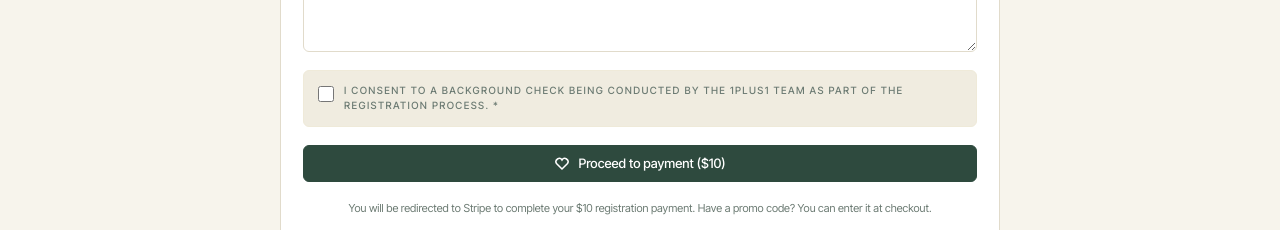
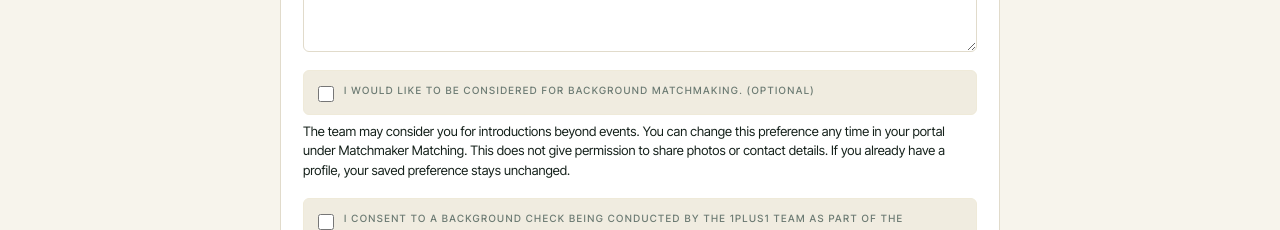
Before and after one commit to moeghashim/taaruf, a Next.js app: page /register in a window 1280 px wide. Shown: the part 1638-1868 px from the top of the page. Built offline with nearby package versions, Linux system fonts and the light colour scheme; no server answers.

Commit message:
feat: offer explicit matchmaking consent on new profile signup

```diff
--- a/convex/registrations.ts
+++ b/convex/registrations.ts
@@ -384,6 +384,7 @@ function legacyLookingForText(args: {
 export const create = mutation({
   args: { adminSecret: v.optional(v.string()),
     signupCapabilityHash: v.optional(v.string()),
+    backgroundMatchmakingOptIn: v.optional(v.boolean()),
     name: v.string(),
     age: v.optional(v.number()),
     dateOfBirth: v.optional(v.string()),
@@ -452,6 +453,10 @@ export const create = mutation({
     const registrationId = await ctx.db.insert("registrations", {
       applicantNumber: await nextApplicantNumber(ctx),
       publicApplicantNumber: await nextPublicApplicantNumber(ctx),
+      // Signup consent belongs only to a newly inserted profile. Never apply it
+      // in the existing-profile/event-registration branch above.
+      backgroundMatchmakingOptIn: args.backgroundMatchmakingOptIn === true,
+      backgroundMatchmakingConsentUpdatedAt: args.backgroundMatchmakingOptIn === undefined ? undefined : now,
       name: args.name.trim(),
       age,
       gender: args.gender,
--- a/src/app/api/create-checkout-session/route.ts
+++ b/src/app/api/create-checkout-session/route.ts
@@ -29,7 +29,12 @@ export async function POST(request: NextRequest) {
       photoSharingPermission,
       imageStorageIds,
       eventCode,
+      backgroundMatchmakingOptIn,
     } = body;
+
+    if (backgroundMatchmakingOptIn !== undefined && typeof backgroundMatchmakingOptIn !== "boolean") {
+      return NextResponse.json({ error: "Invalid matchmaking preference" }, { status: 400 });
+    }
 
     if (dateOfBirthError(dateOfBirth)) {
       return NextResponse.json({ error: "Enter a valid date of birth (age 18–99)." }, { status: 400 });
@@ -108,6 +113,7 @@ export async function POST(request: NextRequest) {
     // Save registration to Convex
     await convexClient.mutation(api.registrations.create, { adminSecret: getAdminSecret(),
       signupCapabilityHash: await getSignupUploadHash(),
+      backgroundMatchmakingOptIn,
       name,
       age,
       dateOfBirth,
--- a/src/components/applicant/matchmaker-matching.tsx
+++ b/src/components/applicant/matchmaker-matching.tsx
@@ -1,6 +1,7 @@
 "use client";
 import { useCallback, useEffect, useRef, useState } from "react";
 import Image from "next/image";
+import { matchmakingConsentLabel } from "@/lib/matchmaking-consent";
 import { isVisibleMatchmakerMatch, matchmakerArticleId, MATCHMAKER_UPDATED_EVENT } from "./matchmaker-notifications";
 import { ProfileRequirements } from "./profile-requirements";
 import { FactList } from "@/components/admin/primitives/fact-list";
@@ -81,7 +82,7 @@ export function MatchmakerMatching({ archived = false, onSessionExpired }: { arc
       {!loading && !data && <button className="btn" onClick={() => { setError(""); void load(); }}>Try again</button>}
       {data && <>
         <div>{archived && <p>Your profile is archived. You can still opt out of future background matchmaking; opting in requires restoring availability.</p>}<p>Alhamdulillah, 1 Plus 1 has several matchmakers who are dedicated to finding matches within the pool, beyond events. Please check the box below if you would like to be considered for background matches.</p>
-          <label style={{ display: "flex", alignItems: "start", gap: 10, marginTop: 16, paddingBlock: 8 }}><input type="checkbox" checked={data.optedIn} disabled={busy || loading || (archived && !data.optedIn)} onChange={event => void act({ action: "consent", optedIn: event.target.checked }, event.target.checked ? "You are now opted in to future background matches." : "You are opted out of future background matches.")} style={{ marginTop: 4, width: 18, height: 18, flexShrink: 0 }} /><span>I would like to be considered for background matchmaking.</span></label>
+          <label style={{ display: "flex", alignItems: "start", gap: 10, marginTop: 16, paddingBlock: 8 }}><input type="checkbox" checked={data.optedIn} disabled={busy || loading || (archived && !data.optedIn)} onChange={event => void act({ action: "consent", optedIn: event.target.checked }, event.target.checked ? "You are now opted in to future background matches." : "You are opted out of future background matches.")} style={{ marginTop: 4, width: 18, height: 18, flexShrink: 0 }} /><span>{matchmakingConsentLabel}</span></label>
           <p style={{ color: "var(--mute)", fontSize: 13 }}>You can opt out at any time. This changes future introductions only; use Withdraw on an individual match before contacts are shared. Existing shared-contact records remain available.</p>
           {data.consentUpdatedAt && <small>Preference saved {date(data.consentUpdatedAt)}</small>}
         </div>
--- a/src/components/registration-form.tsx
+++ b/src/components/registration-form.tsx
@@ -27,6 +27,8 @@ interface RegistrationEvent {
   endsAt: number;
 }
 
+import { matchmakingConsentLabel } from "@/lib/matchmaking-consent";
+
 interface RegistrationFormData {
   name: string;
   dateOfBirth: string;
@@ -45,6 +47,7 @@ interface RegistrationFormData {
   basicBio: string;
   photoSharingPermission: PhotoSharingPermission;
   backgroundCheckConsent: boolean;
+  backgroundMatchmakingOptIn: boolean;
 }
 
 const prayerOptions = [
@@ -108,6 +111,7 @@ export function RegistrationForm({ event }: { event?: RegistrationEvent | null }
       basicBio: "",
       photoSharingPermission: "",
       backgroundCheckConsent: false,
+      backgroundMatchmakingOptIn: false,
     } as RegistrationFormData,
     onSubmit: async ({ value }) => {
       if (uploadedImages.length < 1) {
@@ -140,6 +144,7 @@ export function RegistrationForm({ event }: { event?: RegistrationEvent | null }
             spouseRequirement3: value.spouseRequirement3,
             shareableBio: value.basicBio,
             photoSharingPermission: value.photoSharingPermission,
+            backgroundMatchmakingOptIn: value.backgroundMatchmakingOptIn,
             imageStorageIds: uploadedImages.map((image) => image.storageId),
             eventCode: event?.eventCode,
           }),
@@ -690,6 +695,30 @@ export function RegistrationForm({ event }: { event?: RegistrationEvent | null }
           )}
         </form.Field>
 
+        <form.Field name="backgroundMatchmakingOptIn">
+          {(field) => (
+            <div className="field">
+              <label htmlFor={field.name} className="consent">
+                <input
+                  id={field.name}
+                  type="checkbox"
+                  checked={field.state.value}
+                  onChange={(e) => field.handleChange(e.target.checked)}
+                  onBlur={field.handleBlur}
+                  aria-describedby="matchmaking-signup-help"
+                />
+                <span>{matchmakingConsentLabel} (Optional)</span>
+              </label>
+              <p id="matchmaking-signup-help">
+                The team may consider you for introductions beyond events. You can change this
+                preference any time in your portal under Matchmaker Matching. This does not
+                give permission to share photos or contact details. If you already have a profile,
+                your saved preference stays unchanged.
+              </p>
+            </div>
+          )}
+        </form.Field>
+
         <form.Field
           name="backgroundCheckConsent"
           validators={{
--- /dev/null
+++ b/src/lib/matchmaking-consent.ts
@@ -0,0 +1,2 @@
+// Shared wording for signup and the later editable portal preference.
+export const matchmakingConsentLabel = "I would like to be considered for background matchmaking.";
```
Also changed, not shown: 2 other files (tests, documents, lock files or other folders).
